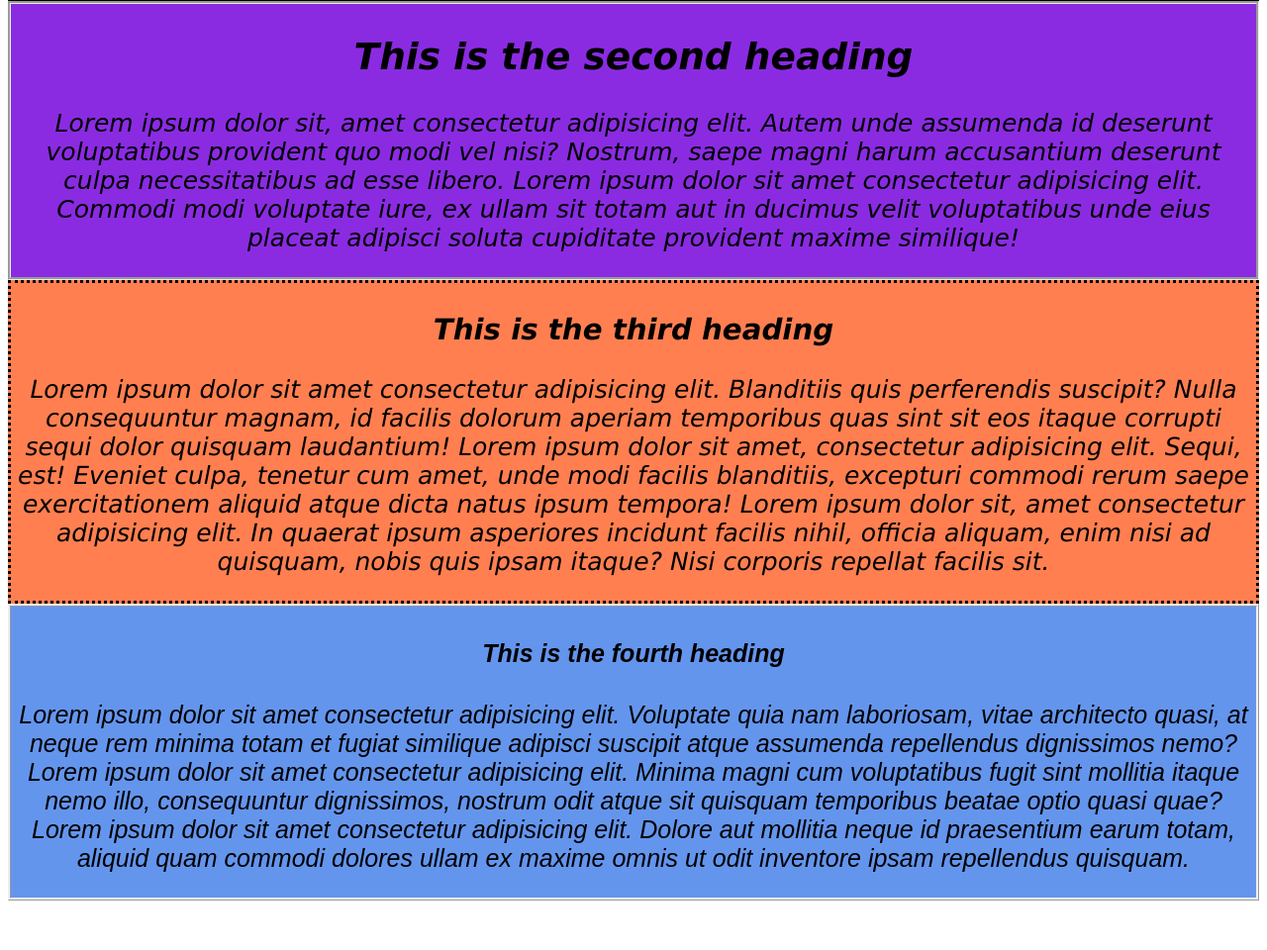
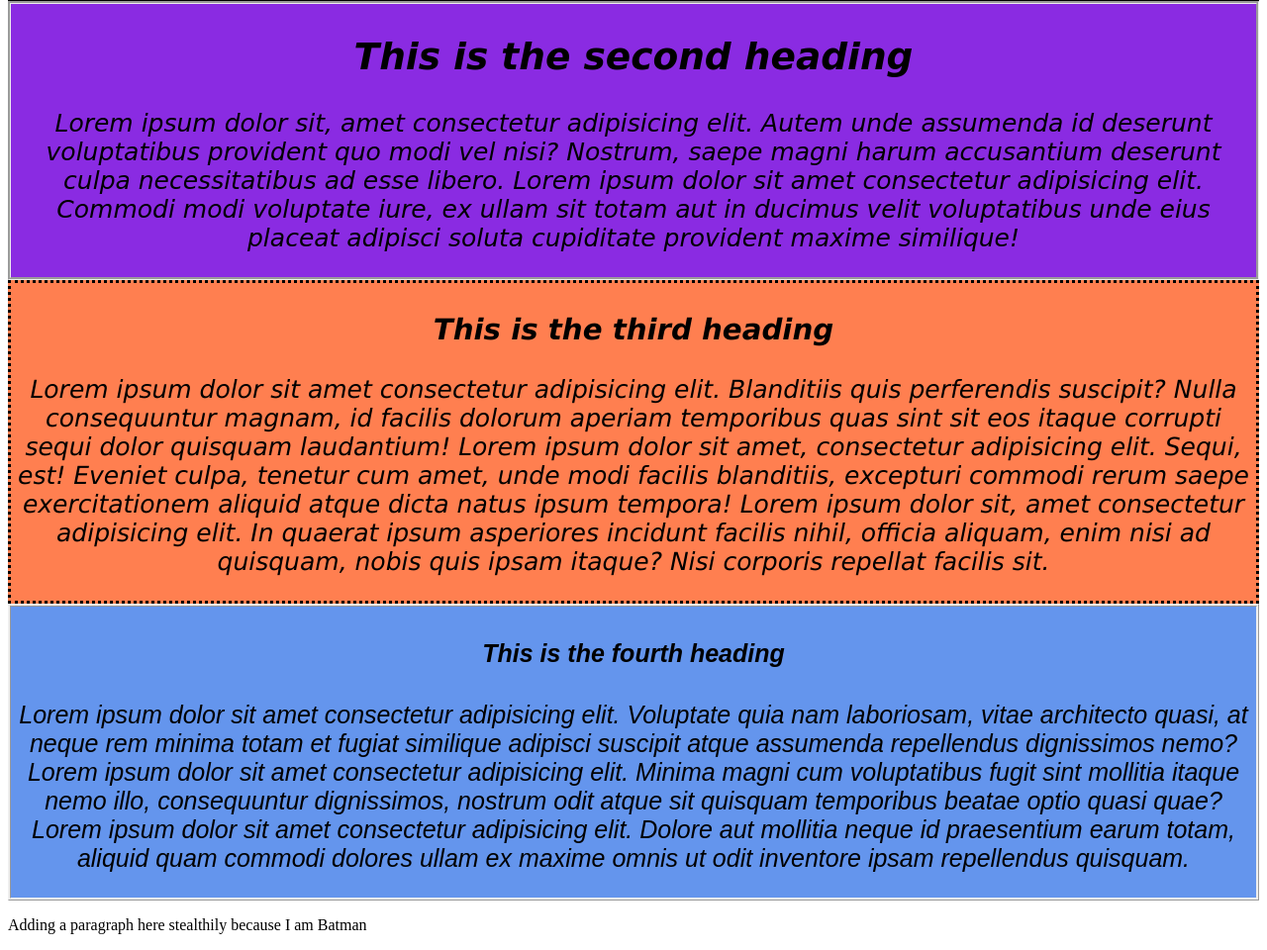
Before and after one commit to valerieanne2021/Classpractice04062021, a plain HTML site: page index.html in a window 1280 px wide. Shown: the part 308-1268 px from the top of the page at 99% size. Before the commit the page ends 1226 px from the top, so only its background shows below. Drawn offline with Linux system fonts and the light colour scheme.

Commit message:
Added html

```diff
--- a/index.html
+++ b/index.html
@@ -28,5 +28,6 @@
 <h4>This is the fourth heading</h4>
 <p>Lorem ipsum dolor sit amet consectetur adipisicing elit. Voluptate quia nam laboriosam, vitae architecto quasi, at neque rem minima totam et fugiat similique adipisci suscipit atque assumenda repellendus dignissimos nemo? Lorem ipsum dolor sit amet consectetur adipisicing elit. Minima magni cum voluptatibus fugit sint mollitia itaque nemo illo, consequuntur dignissimos, nostrum odit atque sit quisquam temporibus beatae optio quasi quae? Lorem ipsum dolor sit amet consectetur adipisicing elit. Dolore aut mollitia neque id praesentium earum totam, aliquid quam commodi dolores ullam ex maxime omnis ut odit inventore ipsam repellendus quisquam.</p>
 </div>
+<p>Adding a paragraph here stealthily because I am Batman</p>
 </body>
 </html>
```
